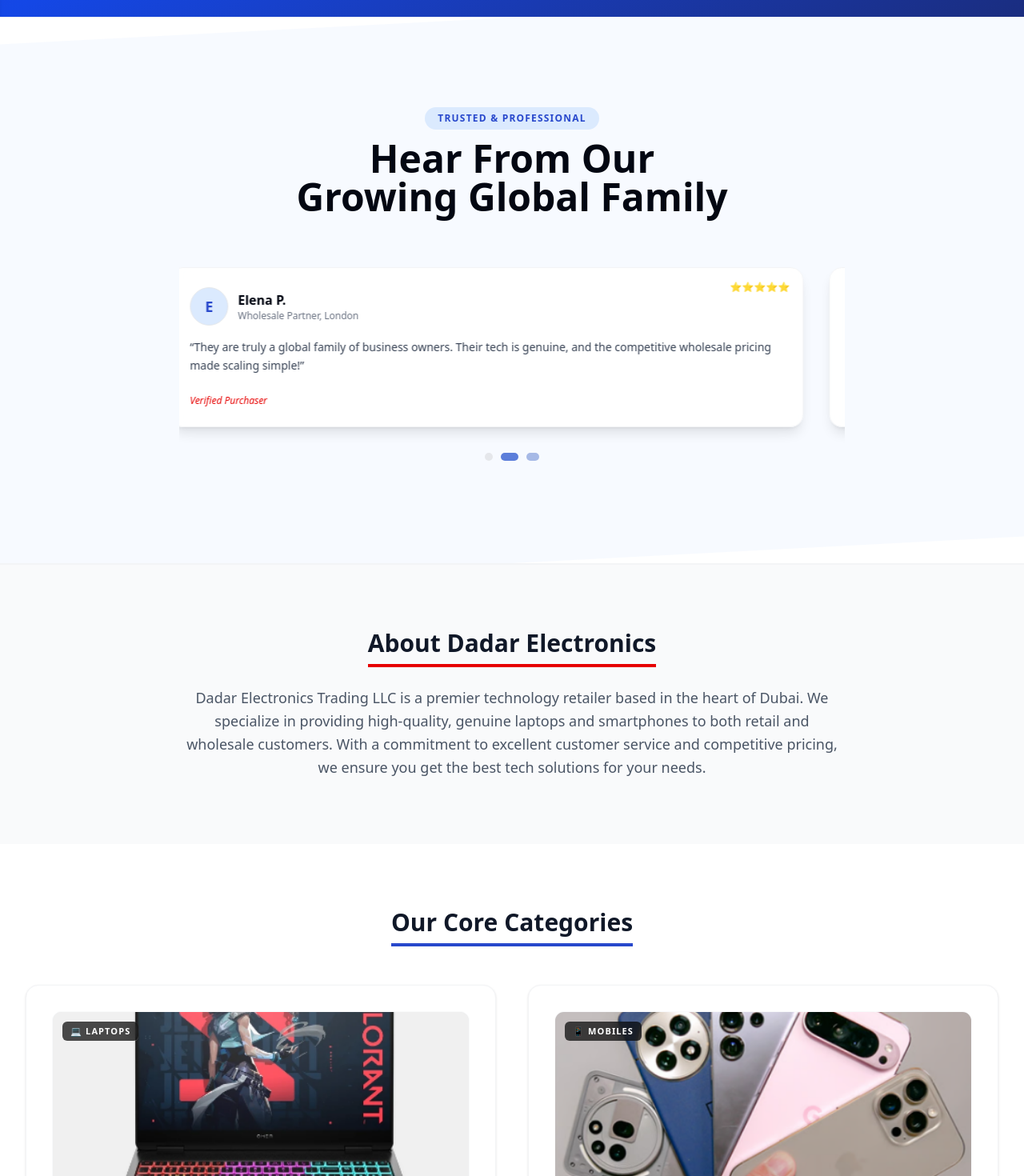
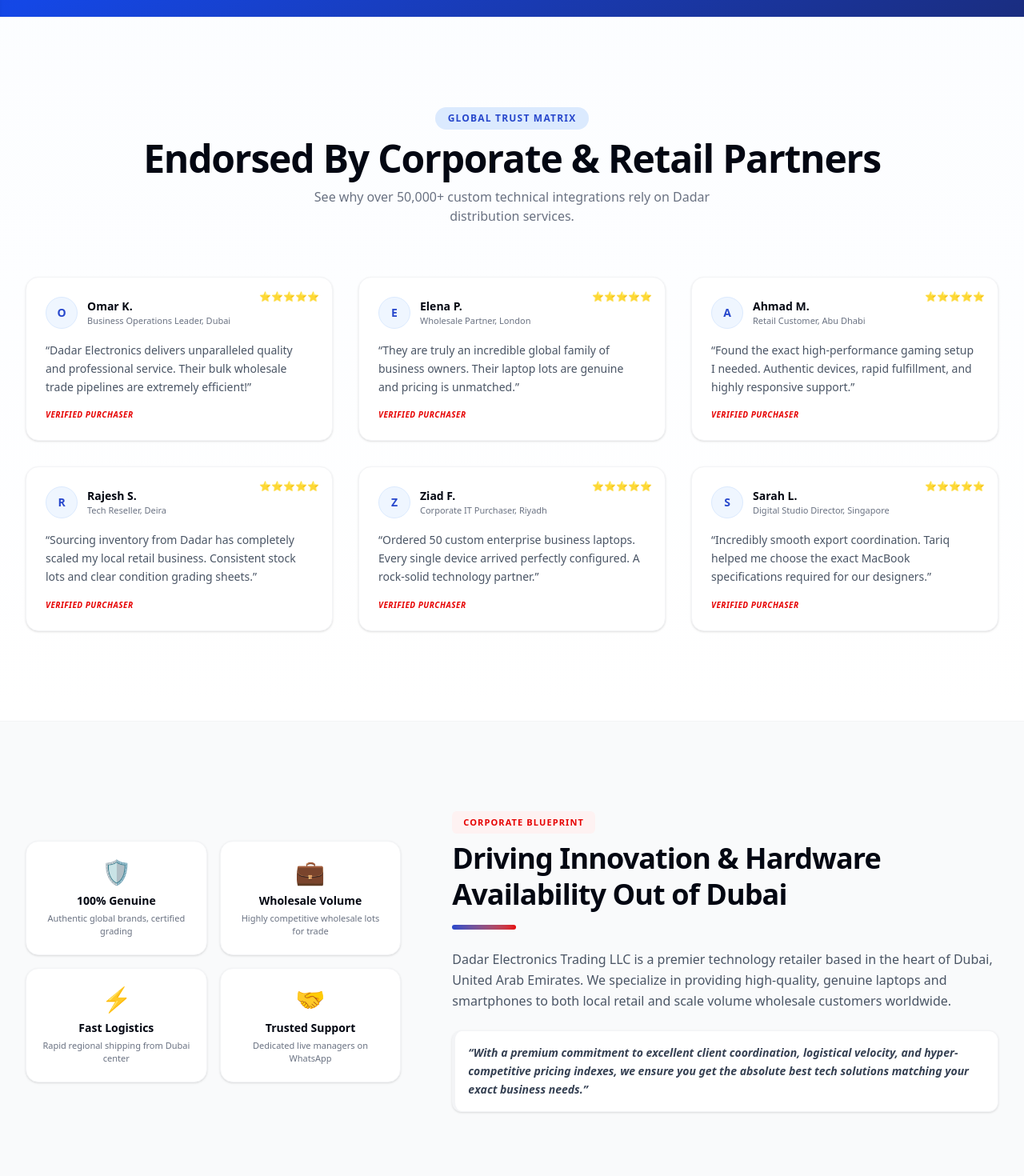
Before and after one commit to ahamasmiyodha4-spec/dadar_electronics, a Next.js app: page /dadar_electronics/ in a window 1280 px wide. Shown: the part 900-2370 px from the top of the page at 80% size. Built offline with nearby package versions, Linux system fonts and the light colour scheme.

Commit message:
style: expand social proof data matrix and overhaul corporate about us profile presentation columns

```diff
--- a/src/app/page.tsx
+++ b/src/app/page.tsx
@@ -60,7 +60,7 @@
           setIsVisible(false);
         }
       },
-      { threshold: 0.1, rootMargin: "0px 0px -50px 0px" }
+      { threshold: 0.05, rootMargin: "0px 0px -20px 0px" }
     );
     if (elementRef.current) observer.observe(elementRef.current);
     return () => observer.disconnect();
@@ -79,24 +79,24 @@
   );
 }
 
-// User Review Card Component
+// User Review Card Component (Optimized for Grid)
 function ReviewCard({ name, role, review }: { name: string; role: string; review: string }) {
   return (
-    <div className="bg-white/90 backdrop-blur-sm p-6 rounded-2xl shadow-lg border border-gray-100 relative group flex flex-col justify-between h-full min-w-full">
+    <div className="bg-white rounded-2xl p-6 shadow-sm border border-gray-100 relative group flex flex-col justify-between hover:shadow-xl hover:-translate-y-1 transition-all duration-300 h-full">
       <span className="absolute top-4 right-4 text-xs font-bold text-gray-400 group-hover:text-[#2848CC] transition-colors">⭐️⭐️⭐️⭐️⭐️</span>
       <div>
         <div className="flex items-center gap-3 mb-4">
-          <div className="w-12 h-12 rounded-full bg-blue-100 border border-gray-200 text-lg font-bold flex items-center justify-center text-[#2848CC]">
+          <div className="w-10 h-10 rounded-full bg-blue-50 border border-blue-100 text-sm font-bold flex items-center justify-center text-[#2848CC]">
             {name[0]}
           </div>
           <div>
-            <h4 className="font-bold text-gray-950">{name}</h4>
-            <p className="text-xs text-gray-500">{role}</p>
+            <h4 className="font-bold text-gray-950 text-sm">{name}</h4>
+            <p className="text-[11px] text-gray-500">{role}</p>
           </div>
         </div>
-        <p className="text-gray-700 text-sm leading-relaxed mb-6">“{review}”</p>
+        <p className="text-gray-600 text-xs sm:text-sm leading-relaxed mb-4">“{review}”</p>
       </div>
-      <p className="text-xs font-medium text-[#E60000] italic mt-auto">Verified Purchaser</p>
+      <p className="text-[10px] font-bold text-[#E60000] uppercase tracking-wider italic mt-auto">Verified Purchaser</p>
     </div>
   );
 }
@@ -106,7 +106,6 @@
   const [isLoaded, setIsLoaded] = useState(false);
   const [heroTrigger, setHeroTrigger] = useState(false);
   const [activeLaptopIndex, setActiveLaptopIndex] = useState(0);
-  const [activeReviewIndex, setActiveReviewIndex] = useState(0);
 
   // Advanced AI Assistant Conversational State Funnel
   const [isAiOpen, setIsAiOpen] = useState(false);
@@ -128,10 +127,14 @@
     '/laptop1.png'
   ];
 
-  const reviewData = [
-    { name: "Omar K.", role: "Business Operations Leader, Dubai", review: "Dadar Electronics delivers unparalleled quality and professional service. Their wholesale support is incredible!" },
-    { name: "Elena P.", role: "Wholesale Partner, London", review: "They are truly a global family of business owners. Their tech is genuine, and the competitive wholesale pricing made scaling simple!" },
-    { name: "Ahmad M.", role: "Retail Customer, Abu Dhabi", review: "Found the exact high-performance laptop I needed for my office. Authentic products, speedy fulfillment, and clear communication." }
+  // High-Density Review Pool for Massive Social Proof
+  const wideReviewData = [
+    { name: "Omar K.", role: "Business Operations Leader, Dubai", review: "Dadar Electronics delivers unparalleled quality and professional service. Their bulk wholesale trade pipelines are extremely efficient!" },
+    { name: "Elena P.", role: "Wholesale Partner, London", review: "They are truly an incredible global family of business owners. Their laptop lots are genuine and pricing is unmatched." },
+    { name: "Ahmad M.", role: "Retail Customer, Abu Dhabi", review: "Found the exact high-performance gaming setup I needed. Authentic devices, rapid fulfillment, and highly responsive support." },
+    { name: "Rajesh S.", role: "Tech Reseller, Deira", review: "Sourcing inventory from Dadar has completely scaled my local retail business. Consistent stock lots and clear condition grading sheets." },
+    { name: "Ziad F.", role: "Corporate IT Purchaser, Riyadh", review: "Ordered 50 custom enterprise business laptops. Every single device arrived perfectly configured. A rock-solid technology partner." },
+    { name: "Sarah L.", role: "Digital Studio Director, Singapore", review: "Incredibly smooth export coordination. Tariq helped me choose the exact MacBook specifications required for our designers." }
   ];
 
   useEffect(() => {
@@ -142,16 +145,11 @@
       setActiveLaptopIndex((prev) => (prev + 1) % laptopImages.length);
     }, 4000);
 
-    const reviewInterval = setInterval(() => {
-      setActiveReviewIndex((prev) => (prev + 1) % reviewData.length);
-    }, 3000);
-
     return () => {
       clearInterval(productInterval);
-      clearInterval(reviewInterval);
       clearTimeout(timeout);
     };
-  }, [laptopImages.length, reviewData.length]);
+  }, [laptopImages.length]);
 
   useEffect(() => {
     if (chatEndRef.current) {
@@ -329,7 +327,7 @@
             <div ref={chatEndRef} />
           </div>
 
-          {/* Chat Form Footer */}
+          {/* Chat Form Footer (Font size 16px to prevent zoom) */}
           <form onSubmit={handleSendMessage} className="p-3 bg-white border-t border-gray-100 flex gap-2">
             <input
               type="text"
@@ -437,55 +435,90 @@
         </div>
       </section>
 
-      {/* REVIEWS SLIDER */}
+      {/* ADVANCED MASSIVE REVIEWS SHOWCASE GRID LAYOUT */}
       <section id="reviews" className="py-20 md:py-28 bg-white border-y border-gray-100 relative overflow-hidden">
-        <div className="absolute inset-0 bg-blue-50/50 -skew-y-3 transform-gpu"></div>
-        <div className="max-w-4xl mx-auto px-4 sm:px-6 lg:px-8 relative z-10">
-
-          <ScrollReveal delay={200}>
-            <div className="text-center mb-12">
-              <span className="bg-blue-100 text-[#2848CC] font-bold text-xs uppercase tracking-widest px-4 py-1.5 rounded-full mb-3 inline-block">Trusted & Professional</span>
-              <h2 className="text-3xl md:text-4xl lg:text-5xl font-extrabold text-gray-950 max-w-2xl mx-auto">Hear From Our<br/> Growing Global Family</h2>
+        <div className="absolute inset-0 bg-gradient-to-b from-blue-50/20 to-transparent pointer-events-none"></div>
+        <div className="max-w-7xl mx-auto px-4 sm:px-6 lg:px-8 relative z-10">
+          <ScrollReveal delay={150}>
+            <div className="text-center mb-16">
+              <span className="bg-blue-100 text-[#2848CC] font-bold text-xs uppercase tracking-widest px-4 py-1.5 rounded-full mb-3 inline-block">Global Trust Matrix</span>
+              <h2 className="text-3xl md:text-4xl lg:text-5xl font-black text-gray-950 tracking-tight">Endorsed By Corporate & Retail Partners</h2>
+              <p className="text-gray-500 text-sm md:text-base mt-3 max-w-xl mx-auto font-medium">See why over 50,000+ custom technical integrations rely on Dadar distribution services.</p>
             </div>
           </ScrollReveal>
 
-          <ScrollReveal delay={400} initialY={16}>
-            <div className="relative w-full overflow-hidden px-1 py-4">
-              <div
-                className="flex transition-transform duration-700 ease-in-out will-change-transform"
-                style={{ transform: `translateX(-${activeReviewIndex * 100}%)` }}
-              >
-                {reviewData.map((item, idx) => (
-                  <div key={idx} className="w-full min-w-full field-contain px-2 sm:px-4">
-                    <ReviewCard name={item.name} role={item.role} review={item.review} />
-                  </div>
-                ))}
-              </div>
-
-              <div className="flex justify-center gap-2.5 mt-8">
-                {reviewData.map((_, idx) => (
-                  <button
-                    key={idx}
-                    onClick={() => setActiveReviewIndex(idx)}
-                    className={`h-2.5 rounded-full transition-all duration-300 ${idx === activeReviewIndex ? 'w-7 bg-[#2848CC]' : 'w-2.5 bg-gray-200'}`}
-                    aria-label={`Go to slide ${idx + 1}`}
-                  />
-                ))}
-              </div>
-            </div>
-          </ScrollReveal>
-
+          <div className="grid grid-cols-1 sm:grid-cols-2 lg:grid-cols-3 gap-6 sm:gap-8">
+            {wideReviewData.map((review, index) => (
+              <ScrollReveal key={index} delay={index * 100} initialY={14}>
+                <ReviewCard name={review.name} role={review.role} review={review.review} />
+              </ScrollReveal>
+            ))}
+          </div>
         </div>
       </section>
 
-      {/* ABOUT US */}
-      <section id="about" className="py-16 md:py-20 bg-gray-50 border-t border-gray-100">
-        <ScrollReveal>
-          <div className="max-w-4xl mx-auto px-4 sm:px-6 lg:px-8 text-center">
-            <h2 className="text-3xl font-bold text-gray-900 mb-6 border-b-4 border-[#E60000] inline-block pb-2">About Dadar Electronics</h2>
-            <p className="text-gray-600 text-base md:text-lg leading-relaxed">Dadar Electronics Trading LLC is a premier technology retailer based in the heart of Dubai. We specialize in providing high-quality, genuine laptops and smartphones to both retail and wholesale customers. With a commitment to excellent customer service and competitive pricing, we ensure you get the best tech solutions for your needs.</p>
+      {/* ADVANCED CORPORATE ABOUT US SECTION */}
+      <section id="about" className="py-20 md:py-28 bg-gray-50 relative overflow-hidden border-b border-gray-100">
+        <div className="max-w-7xl mx-auto px-4 sm:px-6 lg:px-8 relative z-10">
+          <div className="grid grid-cols-1 lg:grid-cols-12 gap-12 lg:gap-16 items-center">
+
+            {/* Left Column: Visual Brand Highlights Grid */}
+            <div className="lg:col-span-5 grid grid-cols-2 gap-4">
+              <ScrollReveal delay={100} initialY={10}>
+                <div className="bg-white p-5 rounded-2xl border border-gray-100 shadow-sm flex flex-col items-center text-center group hover:border-[#2848CC] transition-colors duration-300">
+                  <span className="text-3xl mb-2">🛡️</span>
+                  <h4 className="font-extrabold text-sm text-gray-950">100% Genuine</h4>
+                  <p className="text-[11px] text-gray-500 mt-1">Authentic global brands, certified grading</p>
+                </div>
+              </ScrollReveal>
+              <ScrollReveal delay={200} initialY={10}>
+                <div className="bg-white p-5 rounded-2xl border border-gray-100 shadow-sm flex flex-col items-center text-center group hover:border-[#2848CC] transition-colors duration-300">
+                  <span className="text-3xl mb-2">💼</span>
+                  <h4 className="font-extrabold text-sm text-gray-950">Wholesale Volume</h4>
+                  <p className="text-[11px] text-gray-500 mt-1">Highly competitive wholesale lots for trade</p>
+                </div>
+              </ScrollReveal>
+              <ScrollReveal delay={300} initialY={10}>
+                <div className="bg-white p-5 rounded-2xl border border-gray-100 shadow-sm flex flex-col items-center text-center group hover:border-[#2848CC] transition-colors duration-300">
+                  <span className="text-3xl mb-2">⚡</span>
+                  <h4 className="font-extrabold text-sm text-gray-950">Fast Logistics</h4>
+                  <p className="text-[11px] text-gray-500 mt-1">Rapid regional shipping from Dubai center</p>
+                </div>
+              </ScrollReveal>
+              <ScrollReveal delay={400} initialY={10}>
+                <div className="bg-white p-5 rounded-2xl border border-gray-100 shadow-sm flex flex-col items-center text-center group hover:border-[#2848CC] transition-colors duration-300">
+                  <span className="text-3xl mb-2">🤝</span>
+                  <h4 className="font-extrabold text-sm text-gray-950">Trusted Support</h4>
+                  <p className="text-[11px] text-gray-500 mt-1">Dedicated live managers on WhatsApp</p>
+                </div>
+              </ScrollReveal>
+            </div>
+
+            {/* Right Column: Copy Layout Block */}
+            <div className="lg:col-span-7 space-y-6">
+              <ScrollReveal delay={200}>
+                <span className="bg-red-50 text-[#E60000] text-[11px] font-black uppercase tracking-widest px-3.5 py-1.5 rounded-md inline-block">Corporate Blueprint</span>
+                <h2 className="text-3xl sm:text-4xl font-black text-gray-950 tracking-tight mt-2 leading-tight">Driving Innovation & Hardware Availability Out of Dubai</h2>
+                <div className="h-1.5 w-20 bg-gradient-to-r from-[#2848CC] to-[#E60000] rounded-full mt-4"></div>
+              </ScrollReveal>
+
+              <ScrollReveal delay={400}>
+                <p className="text-gray-600 text-sm sm:text-base leading-relaxed font-medium">
+                  Dadar Electronics Trading LLC is a premier technology retailer based in the heart of Dubai, United Arab Emirates. We specialize in providing high-quality, genuine laptops and smartphones to both local retail and scale volume wholesale customers worldwide.
+                </p>
+              </ScrollReveal>
+
+              <ScrollReveal delay={500}>
+                <div className="bg-white border-l-4 border-[#2848CC] p-4 rounded-xl shadow-sm border border-gray-100">
+                  <p className="text-xs sm:text-sm text-gray-700 font-bold italic leading-relaxed">
+                    “With a premium commitment to excellent client coordination, logistical velocity, and hyper-competitive pricing indexes, we ensure you get the absolute best tech solutions matching your exact business needs.”
+                  </p>
+                </div>
+              </ScrollReveal>
+            </div>
+
           </div>
-        </ScrollReveal>
+        </div>
       </section>
 
       {/* PRODUCTS SECTION */}
```
